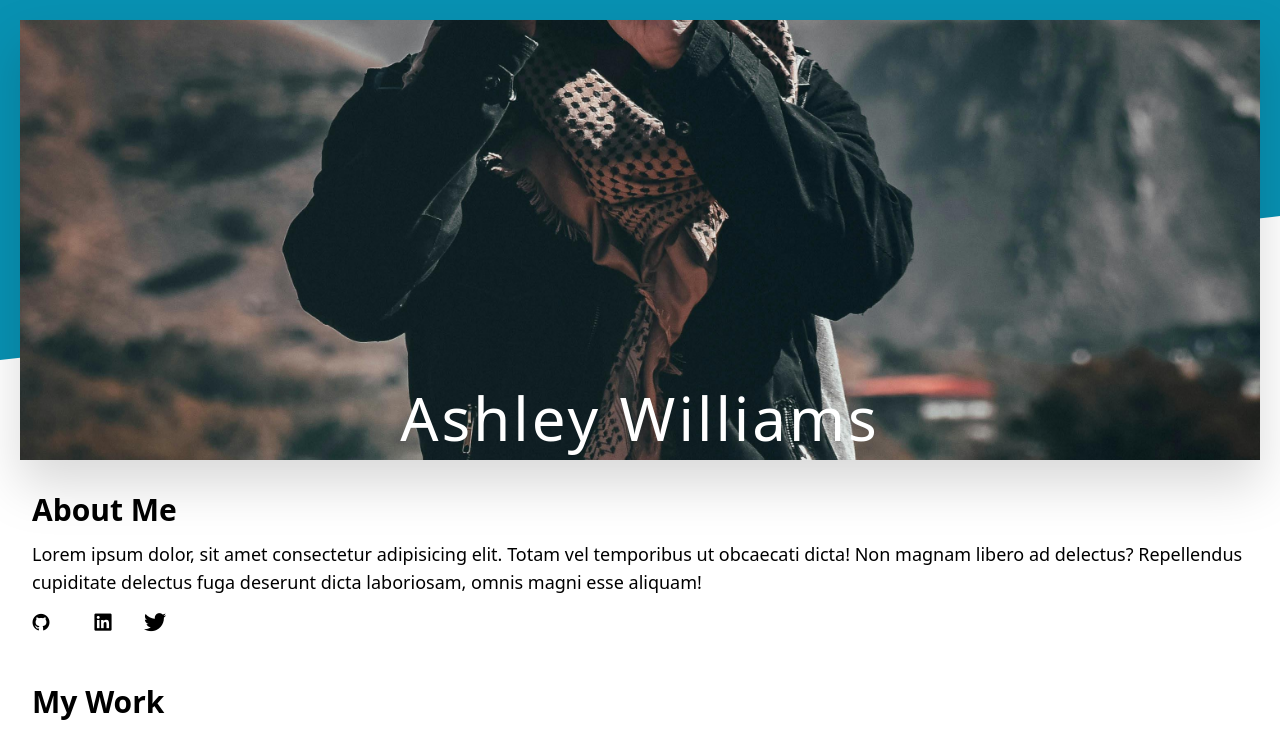
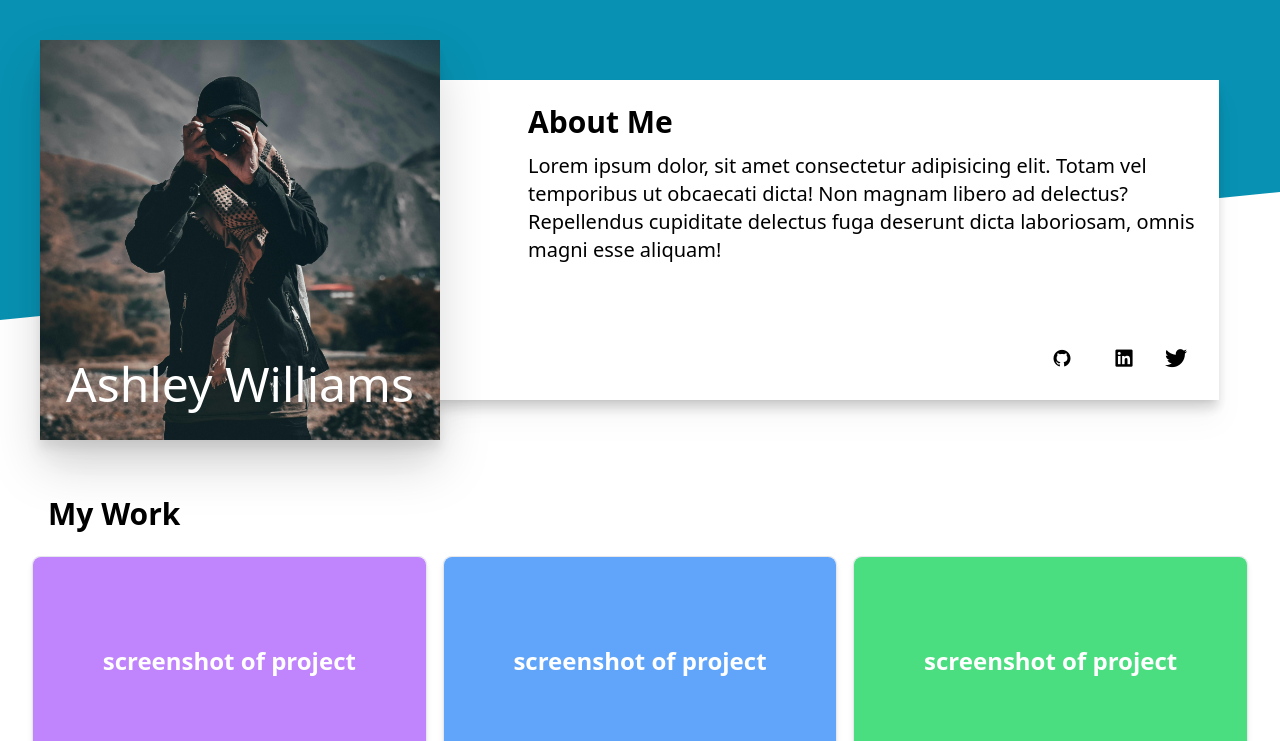
Before and after one commit to faizbinyousuf/odinproject-assignment, a plain HTML site: page index.html in a window 1280 px wide. Shown: the top 741 px of the page. Drawn offline with nearby package versions, Linux system fonts and the light colour scheme.

Commit message:
added tablet and desktop support

```diff
--- a/index.html
+++ b/index.html
@@ -11,7 +11,7 @@
   <link rel="stylesheet" href="https://cdn.jsdelivr.net/npm/@mdi/font@7.4.47/css/materialdesignicons.min.css">
 </head>
 
-<body class="container p-0 m-0">
+<body class="  p-0 m-0">
   <!-- Header section -->
 
 
@@ -24,30 +24,85 @@
   </div> -->
 
 
-  <div class="relative h-[60vh] w-full bg-white ">
+  <div class="relative h-[55vh] md:h-[55vh] lg:h-[40vh]  w-[100%]   ">
+
     <!-- Background shape -->
-    <div class="bg-[#0891b2] h-[45dvh] [clip-path:polygon(0_0,100%_0,100%_60%,0_100%)]"></div>
+    <div class="bg-[#0891b2] h-[45dvh] md:h-[40vh] [clip-path:polygon(0_0,100%_0,100%_60%,0_100%)]"></div>
 
-    <!-- Image + Text -->
-    <div class="absolute top-0 left-0 w-full h-[60vh]">
+    <!-- Image   -->
+    <div class="  md:hidden absolute top-0  left-0 w-full h-[60vh] md:h-[43vh] md:max-w-[50%] md:p-4">
       <!-- Image -->
-      <img src="images/profile.jpg" alt="Overlay" class="w-full h-full object-cover p-5 drop-shadow-2xl" />
+      <img src="images/profile.jpg" alt="Overlay" class=" w-full h-full object-cover p-5 drop-shadow-2xl" />
+    </div>
+    <!-- Text Overlay -->
+    <div
+      class=" md:hidden absolute bottom-0  md:top-10 right-0 md:left-[15%] w-full md:h-max h-full flex flex-col items-center   justify-end text-white p-8">
+      <h1 class="text-6xl font-normal tracking-wider">Ashley Williams</h1>
+    </div>
+    <!-- About me in MD -->
+    <div
+      class=" hidden lg:hidden  md:block absolute top-24  left-0  maxw-[50%] h-auto mt-5  bg-white mx-24 drop-shadow-xl shadow-lg">
+      <div
+        class=" md:z-10 absolute bottom-0   md:-top-28 right-0 md:left-[15%] w-full md:h-max h-full flex flex-col items-center   justify-end text-white p-8">
+        <h1 class="text-6xl font-normal tracking-wider">Ashley Williams</h1>
+      </div>
+      <div class=" md:float-left  w-full h-[60vh] md:h-[26vh] md:max-w-[43%]  ">
+        <!-- Image -->
+        <img src="images/profile.jpg" alt="Overlay"
+          class="absolute md:h-[33vh] md:max-w-[48%]  -top-20 -left-10  object-cover   drop-shadow-2xl" />
+      </div>
+      <p class="text-4xl tracking-wide leading-snug font-semibold  md:text-center mt-20 px-8 mb-3 ">About
+        Me
+      </p>
+      <p class="text-2xl font-normal  px-8 pb-12 pt-5 ">Lorem ipsum dolor, sit amet consectetur adipisicing elit.
+        Totam
+        vel temporibus ut obcaecati dicta! Non magnam
+        libero ad delectus? Repellendus cupiditate delectus fuga deserunt dicta laboriosam, omnis magni esse aliquam!
+        Totam
+        vel temporibus ut obcaecati dicta! Non magnam
+        libero ad delectus? Repellendus cupiditate delectus fuga deserunt dicta laboriosam, omnis magni esse aliquam!
+      </p>
 
-      <!-- Text Overlay -->
-      <div class="absolute bottom-0 right-0 w-full h-full flex flex-col items-center justify-end text-white p-8">
-        <h1 class="text-6xl font-normal tracking-wider">Ashley Williams</h1>
+    </div>
+
+    <!-- Desktop Design -->
+
+    <div class=" lg:flex  hidden md:hidden   absolute top-20 w-[89%] mx-20 h-80 bg-white  drop-shadow-xl shadow-lg  ">
+      <div class="  md:hidden lg:block    absolute -top-10  -left-10 w-[25rem]   h-[25rem]">
+        <!-- Image -->
+        <img src="images/profile.jpg" alt="Overlay" class="  w-full h-full   object-cover  drop-shadow-2xl" />
+        <div class="relative bottom-20 mx-auto w-max  ">
+          <h1 class="text-5xl font-normal tracking-normal text-white">Ashley Williams</h1>
+        </div>
 
       </div>
+
+      <div class="left-[28rem] mt-6 top-0 absolute">
+        <p class="   text-3xl font-semibold   ">About Me</p>
+        <p class="text-xl font-normal text-left mt-3">Lorem ipsum dolor, sit amet consectetur adipisicing elit. Totam
+          vel temporibus ut obcaecati dicta! Non magnam
+          libero ad delectus? Repellendus cupiditate delectus fuga deserunt dicta laboriosam, omnis magni esse aliquam!
+        </p>
+        <div class="  flex flex-row justify-center  absolute right-0 top-60   px-8 mb-6 gap-8 w-max ">
+          <i class="devicon-github-original mr-3 text-lg"></i>
+          <i class="devicon-linkedin-plain text-lg"></i>
+          <i class="devicon-twitter-original text-lg"></i>
+        </div>
+      </div>
+
+
     </div>
   </div>
 
+
   <!-- About me -->
-  <p class="text-3xl font-semibold text-center md:text-left mt-3 px-8 mb-3 ">About Me</p>
-  <p class="text-lg font-normal text-left px-8 mb-3">Lorem ipsum dolor, sit amet consectetur adipisicing elit. Totam
+  <p class="lg:hidden text-3xl font-semibold text-center md:text-left mt-3 px-8 mb-3 ">About Me</p>
+  <p class="lg:hidden text-lg font-normal text-left px-8 mb-3">Lorem ipsum dolor, sit amet consectetur adipisicing elit.
+    Totam
     vel temporibus ut obcaecati dicta! Non magnam
     libero ad delectus? Repellendus cupiditate delectus fuga deserunt dicta laboriosam, omnis magni esse aliquam!</p>
 
-  <div class="flex flex-row justify-center md:justify-start px-8 mb-6 gap-8  ">
+  <div class="lg:hidden flex flex-row justify-center md:justify-start px-8 mb-6 gap-8  ">
     <i class="devicon-github-original mr-3 text-lg"></i>
     <i class="devicon-linkedin-plain text-lg"></i>
     <i class="devicon-twitter-original text-lg"></i>
@@ -56,7 +111,7 @@
 
 
   <!-- My Work section -->
-  <p class="text-3xl font-semibold text-center md:text-left mt-12 px-8 mb-6 ">My Work</p>
+  <p class="  text-3xl font-semibold text-center md:text-left mt-12  xl:mt-44  px-8 ml-4 mb-6 ">My Work</p>
 
   <div class=" container mx-auto grid grid-cols-1 md:grid-cols-2 lg:grid-cols-3 gap-4 px-8  ">
     <!-- work cards 1 -->
```
